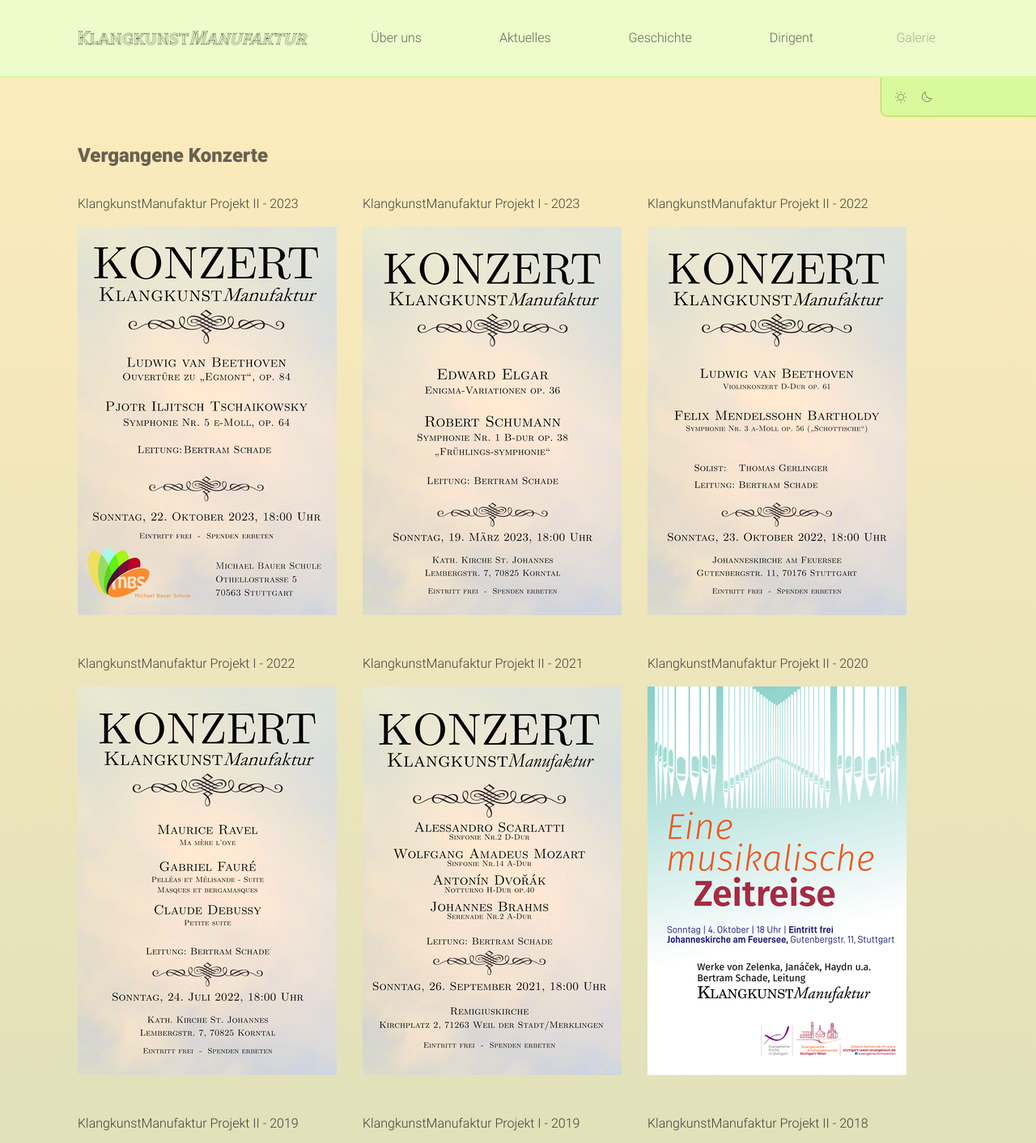
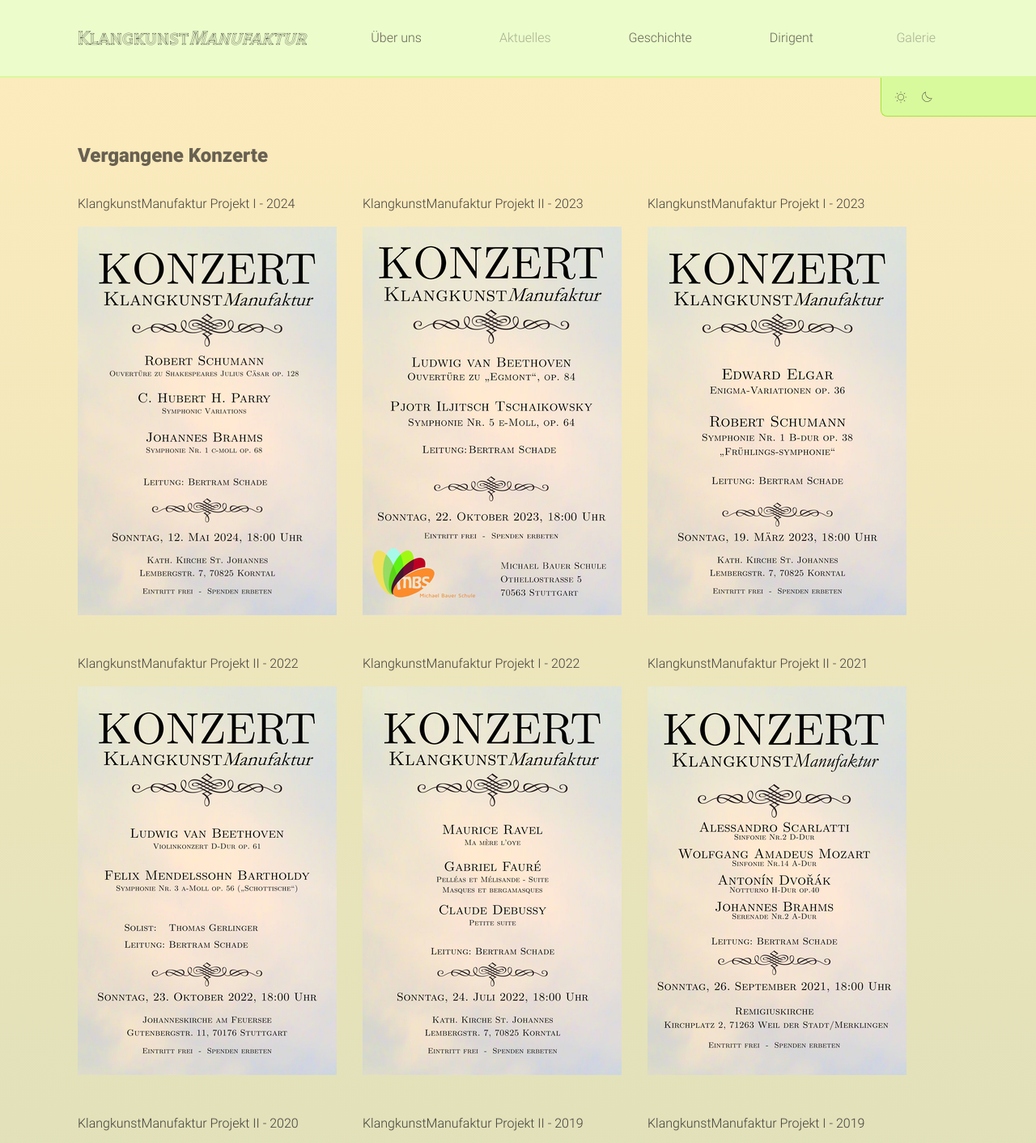
Before and after one commit to FrankWuensch/klangkunst_website_project, a Jekyll site: the page built from geschichte.html, in a window 1280 px wide, cut to the strip 0-1412 px from the top of the page. Shown: the whole strip at 81% size. Built offline with Jekyll 4.4.1, drawn with Linux system fonts in a browser that asks for light colours.

Commit message:
update poster and history section

```diff
--- a/_config.yml
+++ b/_config.yml
@@ -9,7 +9,7 @@
   - text: Über uns
     link: "index.html"
   - text: Aktuelles
-    link: "aktuelles.html"
+    # link: "aktuelles.html"
   - text: Geschichte
     link: "geschichte.html"
   - text: Dirigent
@@ -38,9 +38,11 @@
     title: KlangkunstManufaktur Projekt I - 2023
   - src: "src/plakate/Klangkunst Plakat 2023-II.png"
     title: KlangkunstManufaktur Projekt II - 2023
+  - src: "src/plakate/Klangkunst Plakat 2024-I.png"
+    title: KlangkunstManufaktur Projekt I - 2024
 actual_poster:
-  - src: "src/plakate/Klangkunst Plakat 2024-I.png"
-  - title: KlangkunstManufaktur Projekt I - 2024
+  # - src: "src/plakate/Klangkunst Plakat 2024-I.png"
+  # - title: KlangkunstManufaktur Projekt I - 2024
 footer_elements:
   - name: Kontakt
   - name: Impressum
```
Also changed, not shown: src/plakate/Klangkunst Plakat 2024-I.png, 2 other files.
